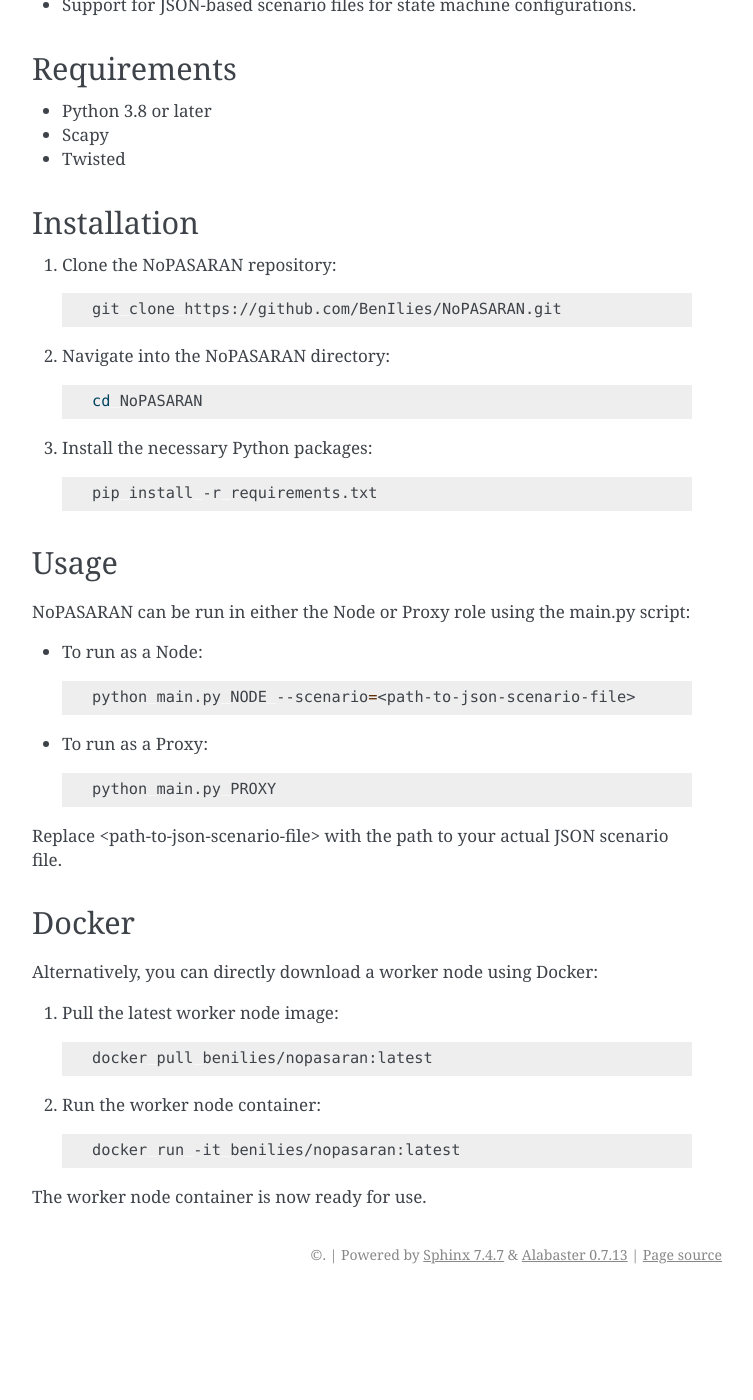
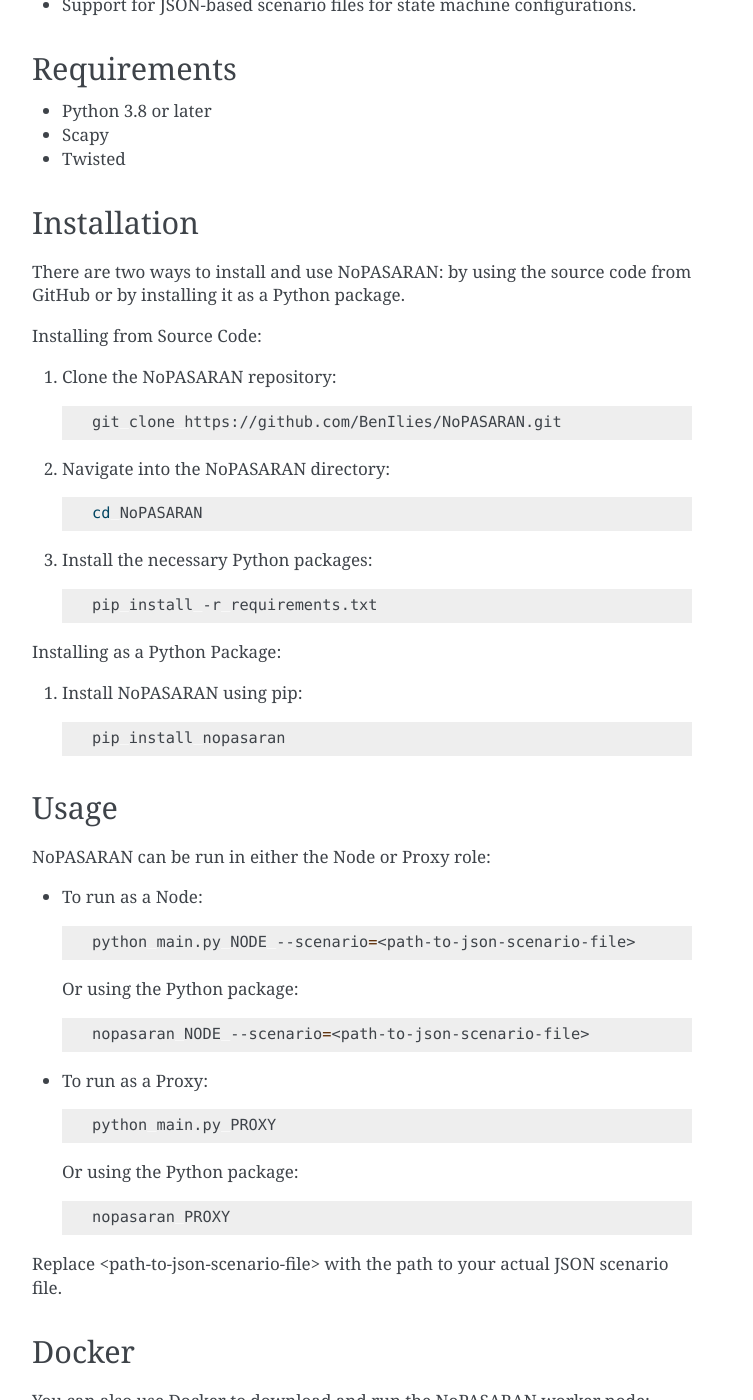
Before and after one commit to BenIlies/NoPASARAN, a Sphinx documentation site: the page built from docs/quickstart.rst, in a window 1280 px wide and 1400 px high, scrolled down 382 px. Shown: the whole window, without its empty margins (388-1141 px from the left). Built offline with Sphinx 7.4.7, drawn with Linux system fonts in a browser that asks for light colours; before the commit the page ends 1676 px from its top, so only the background shows below that; some of the changed text lies outside the part shown.

Commit message:
Update documentation

```diff
--- a/docs/quickstart.rst
+++ b/docs/quickstart.rst
@@ -22,6 +22,10 @@
 Installation
 ------------
 
+There are two ways to install and use NoPASARAN: by using the source code from GitHub or by installing it as a Python package.
+
+Installing from Source Code:
+
 1. Clone the NoPASARAN repository:
 
    .. code-block:: bash
@@ -40,10 +44,18 @@
 
       pip install -r requirements.txt
 
+Installing as a Python Package:
+
+1. Install NoPASARAN using pip:
+
+   .. code-block:: bash
+
+      pip install nopasaran
+
 Usage
 -----
 
-NoPASARAN can be run in either the Node or Proxy role using the main.py script:
+NoPASARAN can be run in either the Node or Proxy role:
 
 - To run as a Node:
 
@@ -51,18 +63,30 @@
 
      python main.py NODE --scenario=<path-to-json-scenario-file>
 
+  Or using the Python package:
+
+  .. code-block:: bash
+
+     nopasaran NODE --scenario=<path-to-json-scenario-file>
+
 - To run as a Proxy:
 
   .. code-block:: bash
 
      python main.py PROXY
 
+  Or using the Python package:
+
+  .. code-block:: bash
+
+     nopasaran PROXY
+
 Replace <path-to-json-scenario-file> with the path to your actual JSON scenario file.
 
 Docker
 ------
 
-Alternatively, you can directly download a worker node using Docker:
+You can also use Docker to download and run the NoPASARAN worker node:
 
 1. Pull the latest worker node image:
 
```
Also changed, not shown: docs/index.rst (+17 -0 lines).
